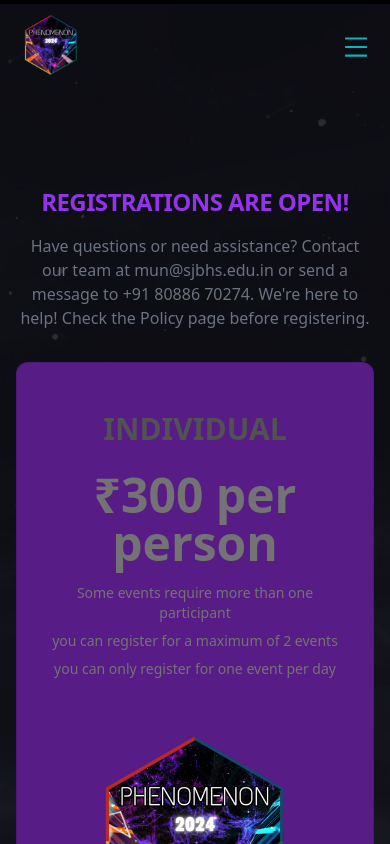
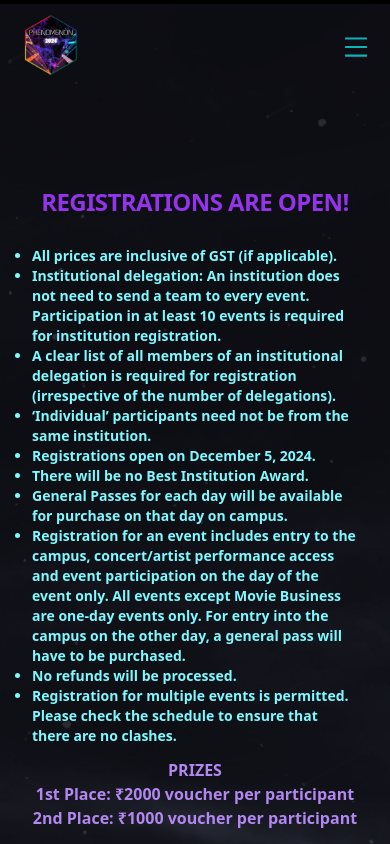
Before and after one commit to aayanatsap/phenomenon, a Next.js app: page /registrations in a window 390 px wide. Shown: the top 844 px of the page. Built offline with nearby package versions, Linux system fonts and the light colour scheme.

Commit message:
FINALLYYY only design left

```diff
--- a/app/components/register.tsx
+++ b/app/components/register.tsx
@@ -1245,7 +1245,7 @@
   return (
 
     <div className="mt-10 mb-44">
-      {members < 6 ? (
+      {members < 10 ? (
         <>
           <h1 className="md:text-6xl text-4xl text-white text-center font-bold mun-gradient">
             INSTITUTIONAL INFORMATION
@@ -1293,7 +1293,7 @@
                       id="total_members"
                       className="bg-gray-50 border border-gray-300 text-gray-500 text-sm rounded-lg focus:ring-primary-600 focus:border-primary-600 block w-full p-2.5 dark:bg-gray-700 dark:border-gray-600 dark:placeholder-gray-400 dark:text-white dark:focus:ring-primary-500 dark:focus:border-primary-500"
                       placeholder="0"
-                      min="6"
+                      min="10"
                       required
                       onChange={(e) => {
                         setEventno(parseInt(e.target.value))
--- a/app/registrations/page.tsx
+++ b/app/registrations/page.tsx
@@ -7,17 +7,37 @@
 import logo from '../../media/logo.png'
 
 export default function page() {
+  const rules = [
+    "All prices are inclusive of GST (if applicable).",
+    "Institutional delegation: An institution does not need to send a team to every event. Participation in at least 10 events is required for institution registration.",
+    "A clear list of all members of an institutional delegation is required for registration (irrespective of the number of delegations).",
+    "‘Individual’ participants need not be from the same institution.",
+    "Registrations open on December 5, 2024.",
+    "There will be no Best Institution Award.",
+    "General Passes for each day will be available for purchase on that day on campus.",
+    "Registration for an event includes entry to the campus, concert/artist performance access and event participation on the day of the event only. All events except Movie Business are one-day events only. For entry into the campus on the other day, a general pass will have to be purchased.",
+    "No refunds will be processed.",
+    "Registration for multiple events is permitted. Please check the schedule to ensure that there are no clashes.",
+  ]
+
   return (
     <div className="mb-32">
       <section className="">
         <div className="py-8 px-4 mx-auto my-1 lg:py-16 lg:px-6">
           <div className="mx-auto lg:px-0 md:px-10 px-1 lg:max-w-screen-md text-center mb-8 lg:mb-12">
-            <h2 className="mb-4 md:text-4xl text-2xl tracking-tight font-extrabold text-purple-600 dark:text-white mun-gradient">
+            <h2 className="lg:mb-12 mb-7 md:text-4xl text-2xl tracking-tight font-extrabold text-purple-600 dark:text-white mun-gradient">
               REGISTRATIONS ARE OPEN!
             </h2>
-            <p className="mb-5 font-light text-gray-500 sm:text-xl dark:text-gray-400">
-              {`Have questions or need assistance? Contact our team at mun@sjbhs.edu.in or send a message to +91 80886 70274. We're here to help! Check the Policy page before registering. `}
-            </p>
+            <ul className='text-electricBlue text-left px-3 md:px-5 lg:px-0'>
+              {rules.map((rule, idx) => (
+                <li key={idx} className='list-disc list-outside md:text-lg text-sm font-semibold'>{rule}</li>
+              ))}
+            </ul>
+            <div className='md:text-xl text-base font-semibold text-neonPurple flex flex-col items-center px-2 mt-3'>
+              <span className='md:text-2xl text-gl font-bold'>PRIZES</span>
+              <span>1st Place: <span className='font-bold'>₹2000</span> voucher per participant</span>
+              <span>2nd Place: <span className='font-bold'>₹1000</span> voucher per participant</span>
+            </div>
           </div>
           <div className="hidden lg:block">
             <div className=" lg:grid lg:grid-cols-2 lg:space-y-0  -space-y-28 -mt-16 -mb-20">
```
